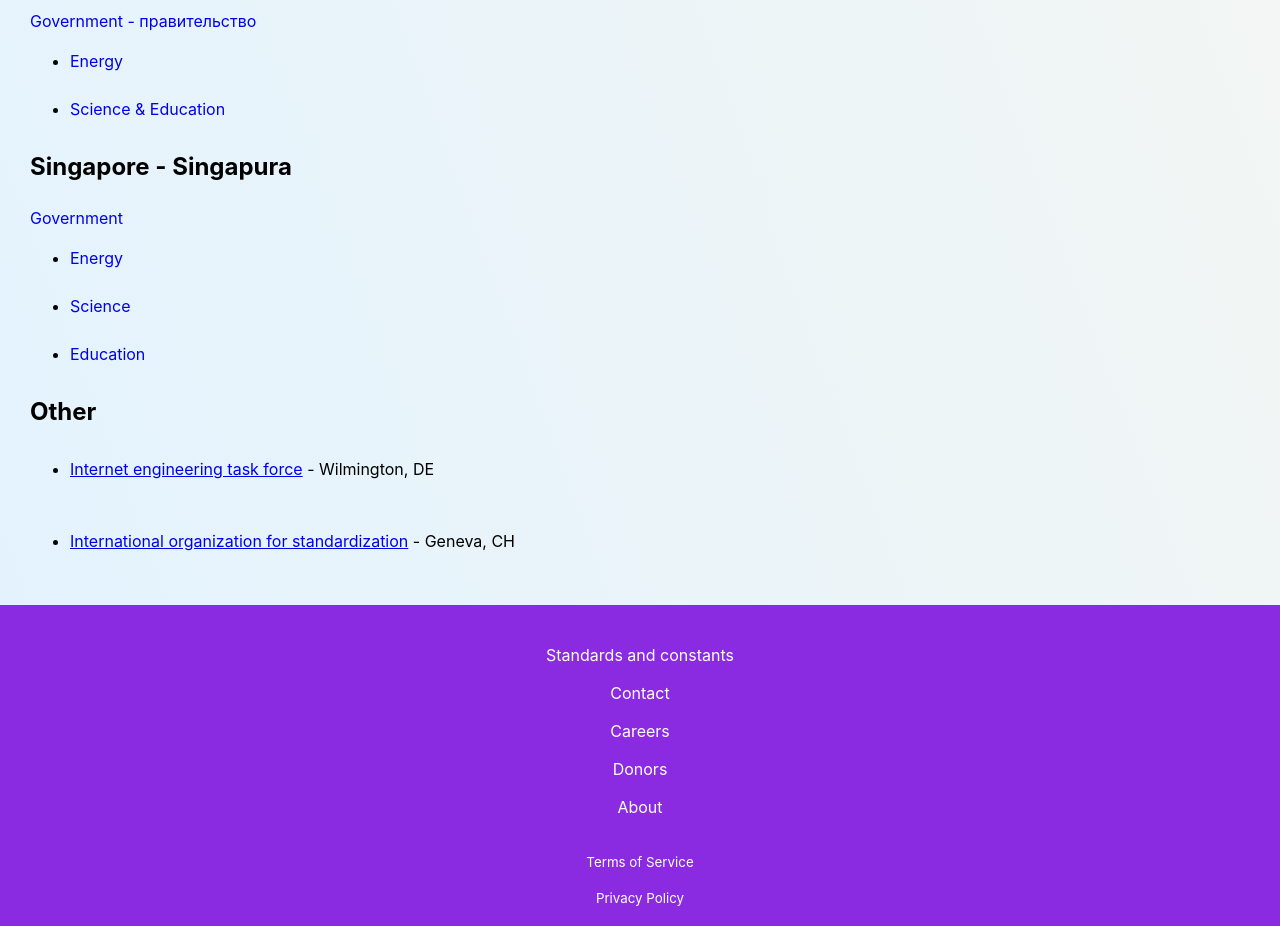
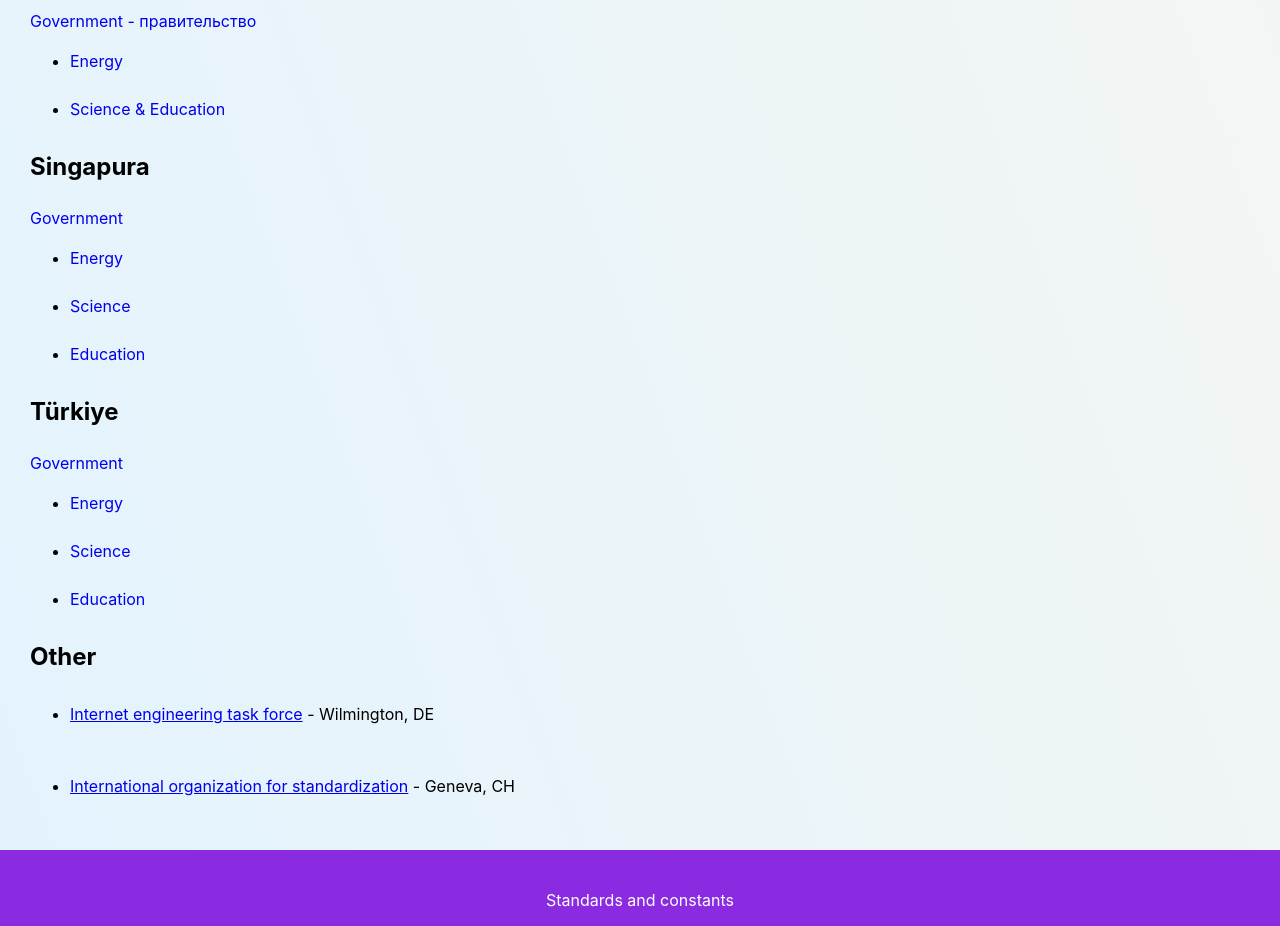
Before and after one commit to JRFink/jrfphyspagesnew, a Next.js app: page /research/gen in a window 1280 px wide. Shown: the part 3420-4346 px from the top of the page. Built offline with nearby package versions, Linux system fonts and the light colour scheme.

Commit message:
Update index.tsx

```diff
--- a/pages/research/gen/index.tsx
+++ b/pages/research/gen/index.tsx
@@ -276,7 +276,26 @@ const Gen = () => {
                     </ul>
                 </p>
                 <h2>
-                    Singapore - Singapura
+                    Singapura
+                </h2>
+                <p>
+                    <Link href="https://www.gov.sg" className={style.noUnder}>Government</Link>
+                    <ul>
+                        <li>
+                            <Link href="https://www.ema.gov.sg/index.aspx" className={style.noUnder}>Energy</Link>
+                        </li>
+                        <br></br>
+                        <li>
+                            <Link href="https://snas.org.sg" className={style.noUnder}>Science</Link>
+                        </li>
+                        <br></br>
+                        <li>
+                            <Link href="https://www.moe.gov.sg" className={style.noUnder}>Education</Link>
+                        </li>
+                    </ul>
+                </p>
+                <h2>
+                    Türkiye
                 </h2>
                 <p>
                     <Link href="https://www.gov.sg" className={style.noUnder}>Government</Link>
```
